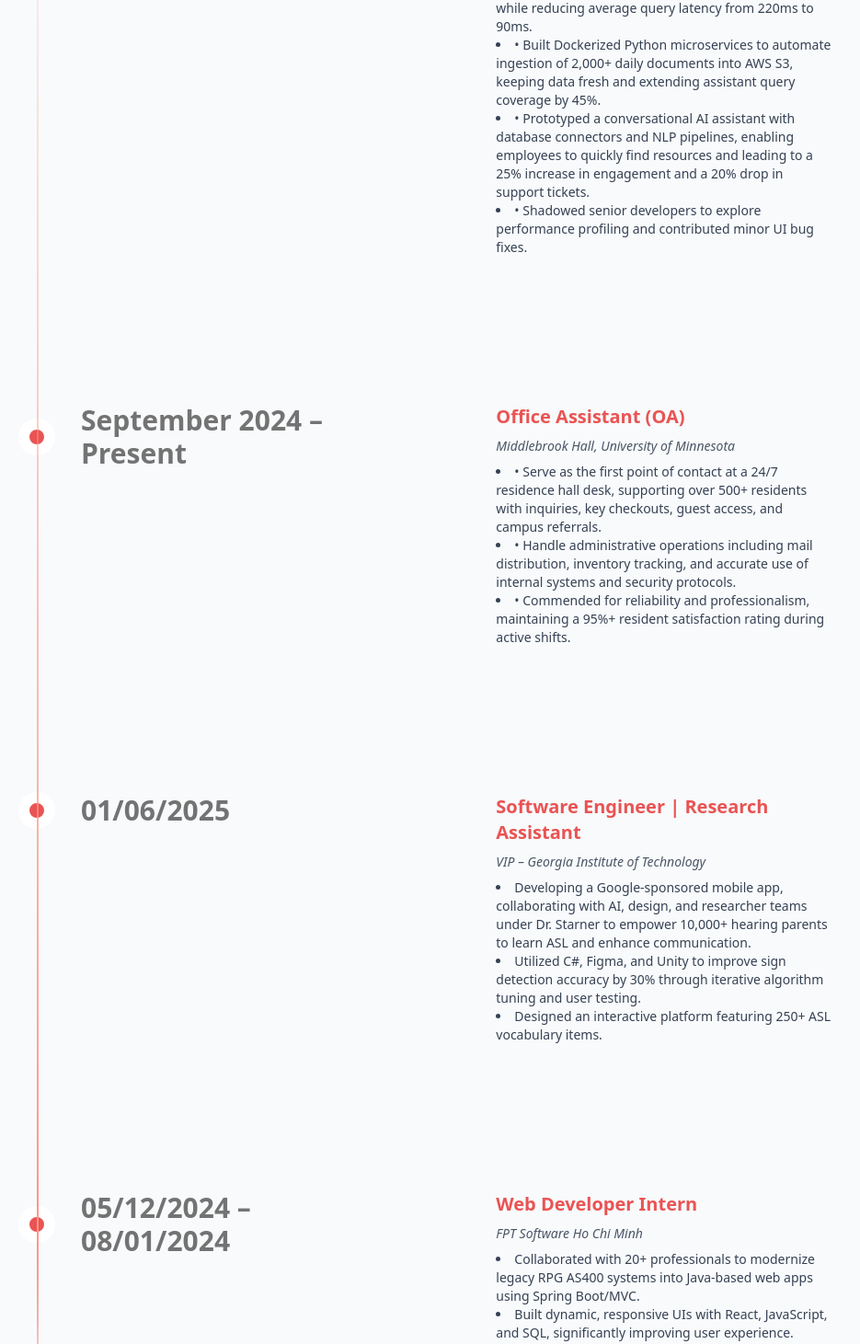
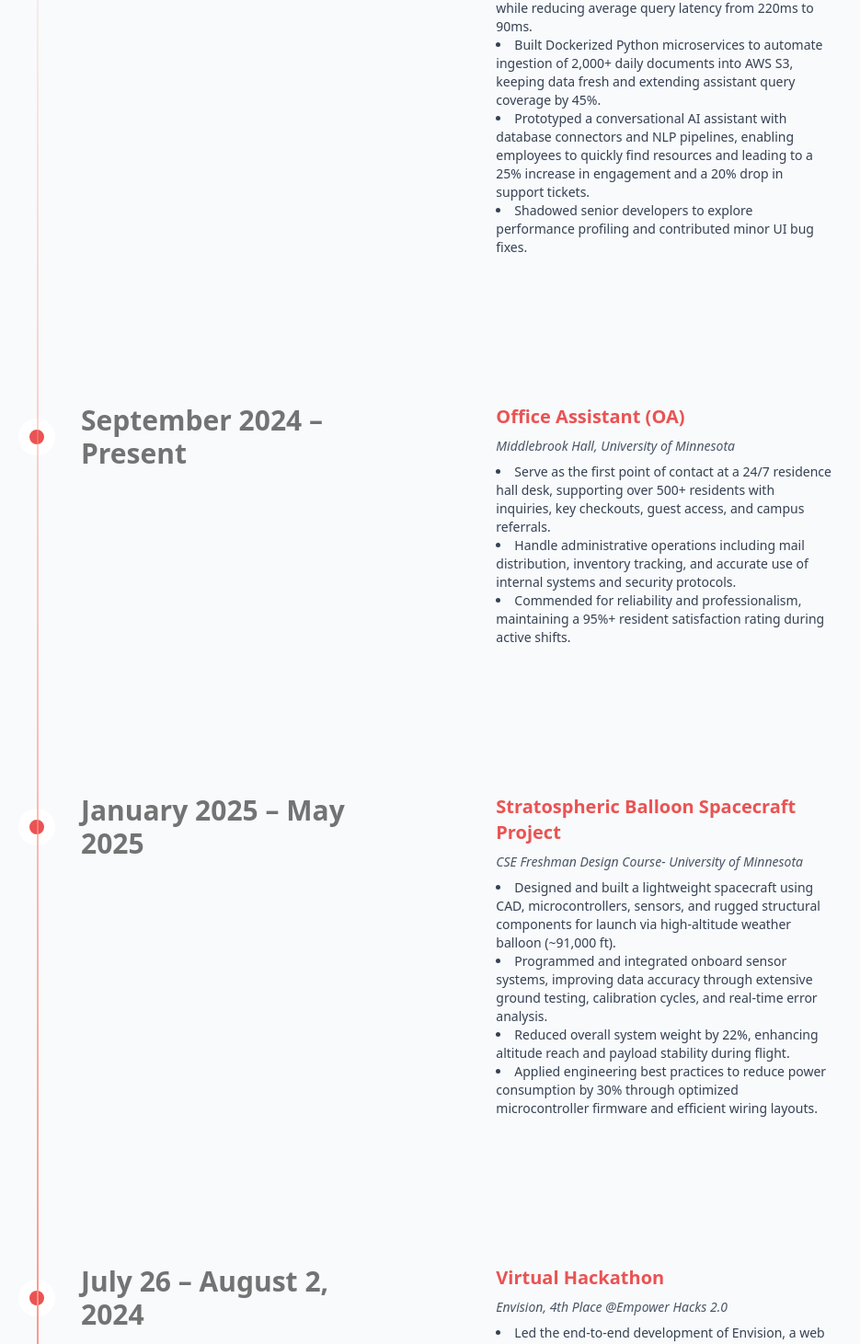
Before and after one commit to Samritakhurana/samrita_portfolio, a React (Vite) app: page / in a window 1280 px wide. Shown: the part 2561-4022 px from the top of the page at 92% size, without its empty margins (184-1119 px from the left). Built offline with nearby package versions, Linux system fonts and the light colour scheme.

Commit message:
portfolio website

```diff
--- a/src/components/Experience.jsx
+++ b/src/components/Experience.jsx
@@ -8,10 +8,10 @@ const rawTimeline = [
     title: "Software Development Intern",
     date: "June 2025 - August 2025",
     description: [
-      "•	Designed and implemented a retrieval-augmented generation (RAG) pipeline with OpenAI embeddings and Elasticsearch, improving search relevance by ~35% while reducing average query latency from 220ms to 90ms.",
-      "•	Built Dockerized Python microservices to automate ingestion of 2,000+ daily documents into AWS S3, keeping data fresh and extending assistant query coverage by 45%. ",
-      "•	Prototyped a conversational AI assistant with database connectors and NLP pipelines, enabling employees to quickly find resources and leading to a 25% increase in engagement and a 20% drop in support tickets. ",
-      "•	Shadowed senior developers to explore performance profiling and contributed minor UI bug fixes.",
+      "Designed and implemented a retrieval-augmented generation (RAG) pipeline with OpenAI embeddings and Elasticsearch, improving search relevance by ~35% while reducing average query latency from 220ms to 90ms.",
+      "Built Dockerized Python microservices to automate ingestion of 2,000+ daily documents into AWS S3, keeping data fresh and extending assistant query coverage by 45%. ",
+      "Prototyped a conversational AI assistant with database connectors and NLP pipelines, enabling employees to quickly find resources and leading to a 25% increase in engagement and a 20% drop in support tickets. ",
+      "Shadowed senior developers to explore performance profiling and contributed minor UI bug fixes.",
     ],
   },
   {
@@ -19,29 +19,32 @@ const rawTimeline = [
     title: "Office Assistant (OA)",
     date: "September 2024 – Present",
     description: [
-      "•	Serve as the first point of contact at a 24/7 residence hall desk, supporting over 500+ residents with inquiries, key checkouts, guest access, and campus referrals.",
-      "•	Handle administrative operations including mail distribution, inventory tracking, and accurate use of internal systems and security protocols.",
-      "•	Commended for reliability and professionalism, maintaining a 95%+ resident satisfaction rating during active shifts.",
+      "Serve as the first point of contact at a 24/7 residence hall desk, supporting over 500+ residents with inquiries, key checkouts, guest access, and campus referrals.",
+      "Handle administrative operations including mail distribution, inventory tracking, and accurate use of internal systems and security protocols.",
+      "Commended for reliability and professionalism, maintaining a 95%+ resident satisfaction rating during active shifts.",
     ],
   },
   {
-    company: "VIP – Georgia Institute of Technology",
-    title: "Software Engineer | Research Assistant",
-    date: "01/06/2025",
+    company: "CSE Freshman Design Course- University of Minnesota",
+    title: "Stratospheric Balloon Spacecraft Project",
+    date: "January 2025 – May 2025",
     description: [
-      "Developing a Google-sponsored mobile app, collaborating with AI, design, and researcher teams under Dr. Starner to empower 10,000+ hearing parents to learn ASL and enhance communication.",
-      "Utilized C#, Figma, and Unity to improve sign detection accuracy by 30% through iterative algorithm tuning and user testing.",
-      "Designed an interactive platform featuring 250+ ASL vocabulary items.",
+      "Designed and built a lightweight spacecraft using CAD, microcontrollers, sensors, and rugged structural components for launch via high-altitude weather balloon (~91,000 ft).",
+      "Programmed and integrated onboard sensor systems, improving data accuracy through extensive ground testing, calibration cycles, and real-time error analysis.",
+      "Reduced overall system weight by 22%, enhancing altitude reach and payload stability during flight.",
+      "Applied engineering best practices to reduce power consumption by 30% through optimized microcontroller firmware and efficient wiring layouts.",
+
     ],
   },
   {
-    company: "FPT Software Ho Chi Minh",
-    title: "Web Developer Intern",
-    date: "05/12/2024 – 08/01/2024",
+    company: "Envision, 4th Place @Empower Hacks 2.0",
+    title: "Virtual Hackathon",
+    date: "July 26 – August 2, 2024",
     description: [
-      "Collaborated with 20+ professionals to modernize legacy RPG AS400 systems into Java-based web apps using Spring Boot/MVC.",
-      "Built dynamic, responsive UIs with React, JavaScript, and SQL, significantly improving user experience.",
-      "Boosted app performance and maintainability by 65% through clean code practices and rigorous weekly testing.",
+      "Led the end-to-end development of Envision, a web platform designed to support international students through the application process, using HTML5, CSS3, and JavaScript.",
+      "Integrated features such as real-time chat, interactive checklists, and a dynamic map powered by OpenStreetMap, with a focus on performance and user accessibility. ",
+      "Created a persistent discussion forum and backend infrastructure to support high user engagement and platform reliability.",
+      "Facilitated 3+ workshops with peers and early users, gathering feedback to refine features and boost accessibility and usability by 25%."
     ],
   },
 ];
```
Also changed, not shown: 1 other file (tests, documents, lock files or other folders).
